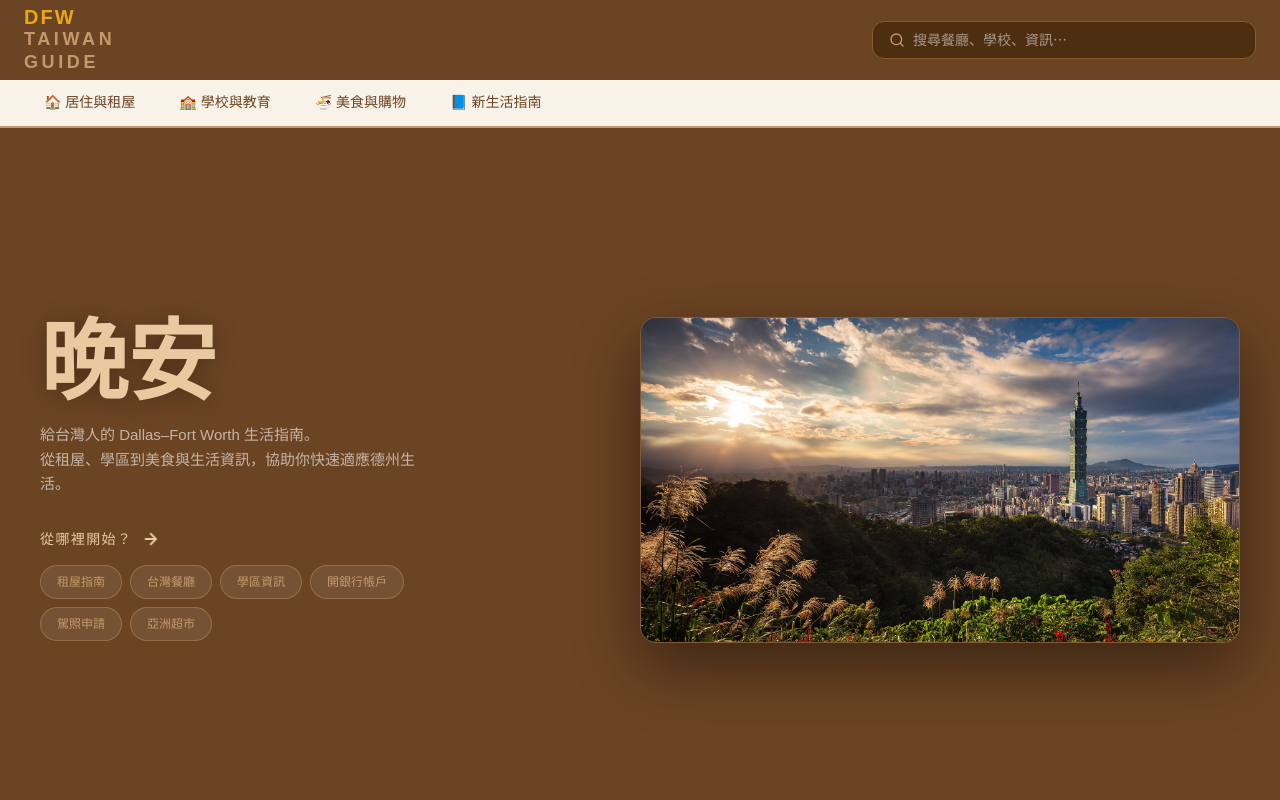
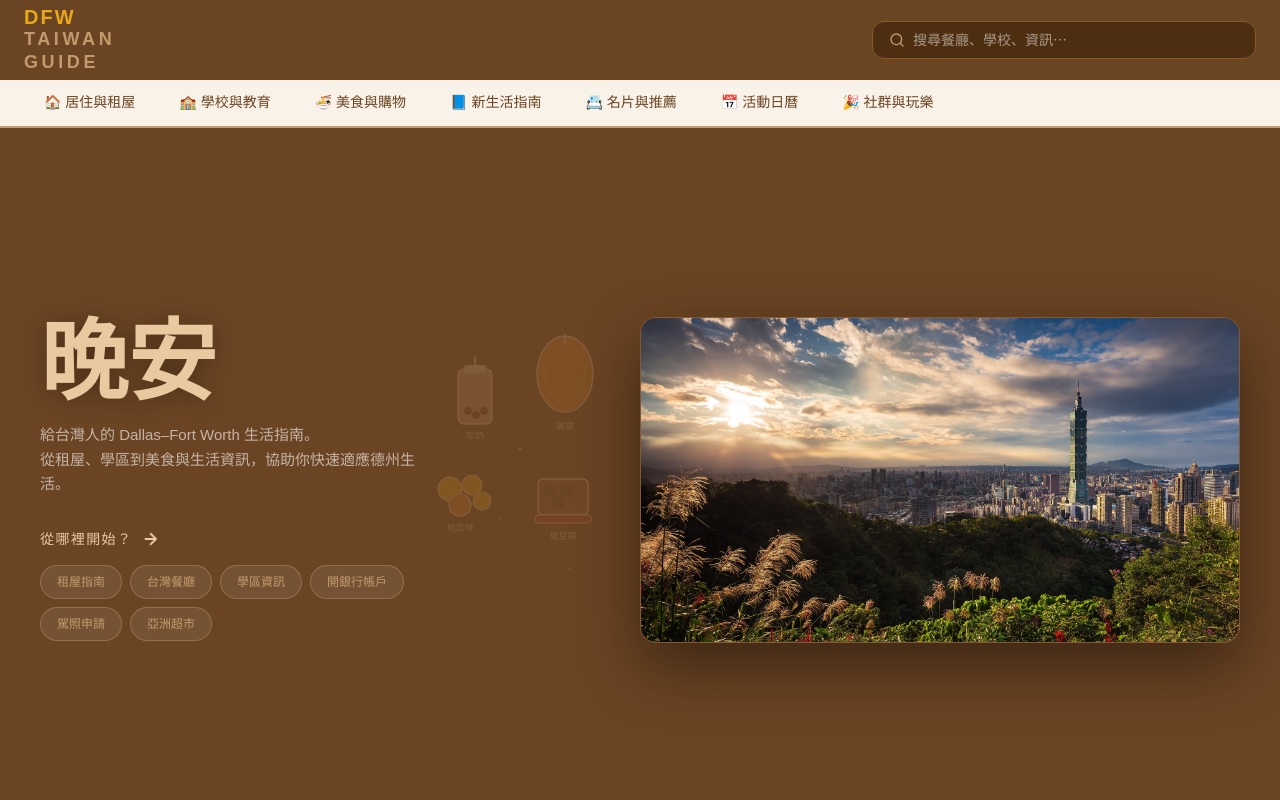
Before and after one commit to ElieshaLai/dfw-taiwan-guide, a Next.js app: page / in a window 1280 px wide. Shown: the top 800 px of the page. Built offline with nearby package versions, Linux system fonts and the light colour scheme.

Commit message:
hero with taiwanese element

```diff
--- a/app/page.tsx
+++ b/app/page.tsx
@@ -46,7 +46,52 @@ export default function Home() {
           style={{ minHeight: "88vh", backgroundColor: "#6B4423", padding: "48px 40px" }}
         >
           {/* 左側：文字區 */}
-          <div className="flex flex-col justify-center md:w-1/2 md:pr-12 pb-10 md:pb-0">
+          <div className="flex flex-col justify-center md:w-1/2 md:pr-12 pb-10 md:pb-0 relative">
+
+            {/* 台灣小吃插畫裝飾 */}
+            <svg
+              aria-hidden="true"
+              style={{ position: "absolute", top: 0, right: 0, opacity: 0.18, pointerEvents: "none" }}
+              width="220" height="320" viewBox="0 0 220 320"
+            >
+              {/* 珍珠奶茶 */}
+              <g transform="translate(20, 20)">
+                <rect x="18" y="30" width="34" height="55" rx="6" fill="#C49A6C" stroke="#E8C9A0" strokeWidth="1.5"/>
+                <rect x="24" y="26" width="22" height="8" rx="3" fill="#E8C9A0"/>
+                <line x1="35" y1="18" x2="35" y2="26" stroke="#E8C9A0" strokeWidth="2" strokeLinecap="round"/>
+                <circle cx="28" cy="72" r="4" fill="#6B4423"/>
+                <circle cx="36" cy="76" r="4" fill="#6B4423"/>
+                <circle cx="44" cy="72" r="4" fill="#6B4423"/>
+                <text x="35" y="100" textAnchor="middle" fontSize="9" fill="#E8C9A0" fontFamily="sans-serif">珍奶</text>
+              </g>
+              {/* 雞排 */}
+              <g transform="translate(110, 10)">
+                <ellipse cx="35" cy="45" rx="28" ry="38" fill="#D4832A" stroke="#E8C9A0" strokeWidth="1.5"/>
+                <ellipse cx="35" cy="45" rx="20" ry="28" fill="none" stroke="#E8C9A0" strokeWidth="0.8" strokeDasharray="3,3"/>
+                <line x1="35" y1="6" x2="35" y2="14" stroke="#E8C9A0" strokeWidth="2" strokeLinecap="round"/>
+                <text x="35" y="100" textAnchor="middle" fontSize="9" fill="#E8C9A0" fontFamily="sans-serif">雞排</text>
+              </g>
+              {/* 地瓜球 */}
+              <g transform="translate(10, 150)">
+                <circle cx="20" cy="20" r="12" fill="#E8A818" stroke="#E8C9A0" strokeWidth="1.2"/>
+                <circle cx="42" cy="16" r="10" fill="#E8A818" stroke="#E8C9A0" strokeWidth="1.2"/>
+                <circle cx="30" cy="36" r="11" fill="#D4832A" stroke="#E8C9A0" strokeWidth="1.2"/>
+                <circle cx="52" cy="32" r="9"  fill="#E8A818" stroke="#E8C9A0" strokeWidth="1.2"/>
+                <text x="30" y="62" textAnchor="middle" fontSize="9" fill="#E8C9A0" fontFamily="sans-serif">地瓜球</text>
+              </g>
+              {/* 臭豆腐 */}
+              <g transform="translate(110, 140)">
+                <rect x="8" y="20" width="50" height="36" rx="5" fill="#8B5E3C" stroke="#E8C9A0" strokeWidth="1.5"/>
+                <rect x="14" y="26" width="12" height="12" rx="2" fill="#6B4423"/>
+                <rect x="30" y="26" width="12" height="12" rx="2" fill="#6B4423"/>
+                <rect x="22" y="38" width="12" height="12" rx="2" fill="#6B4423"/>
+                <rect x="5"  y="56" width="56" height="8"  rx="3" fill="#A63F24" stroke="#E8C9A0" strokeWidth="1"/>
+                <text x="33" y="80" textAnchor="middle" fontSize="9" fill="#E8C9A0" fontFamily="sans-serif">臭豆腐</text>
+              </g>
+              <circle cx="100" cy="130" r="2" fill="#E8C9A0" opacity="0.6"/>
+              <circle cx="80"  cy="200" r="1.5" fill="#E8A818" opacity="0.5"/>
+              <circle cx="150" cy="250" r="2" fill="#E8C9A0" opacity="0.4"/>
+            </svg>
             <h1
               className="font-black leading-none mb-4"
               style={{
--- a/components/Navbar.tsx
+++ b/components/Navbar.tsx
@@ -10,6 +10,9 @@ const navLinks = [
   { href: "/education",   label: "🏫 學校與教育" },
   { href: "/restaurants", label: "🍜 美食與購物" },
   { href: "/life",        label: "📘 新生活指南" },
+  { href: "/directory",   label: "📇 名片與推薦" },
+  { href: "/events",      label: "📅 活動日曆" },
+  { href: "/explore",     label: "🎉 社群與玩樂" },
 ];
 
 export default function Navbar() {
```
